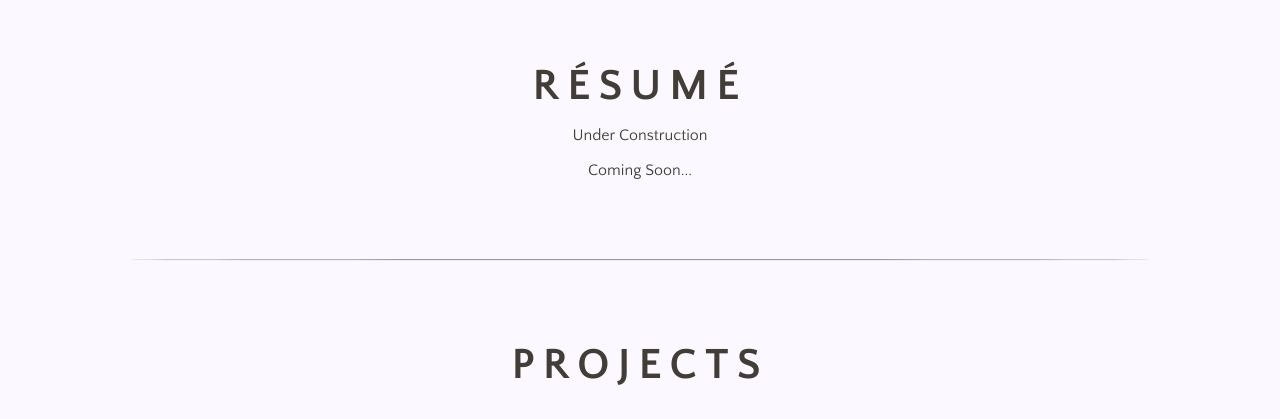
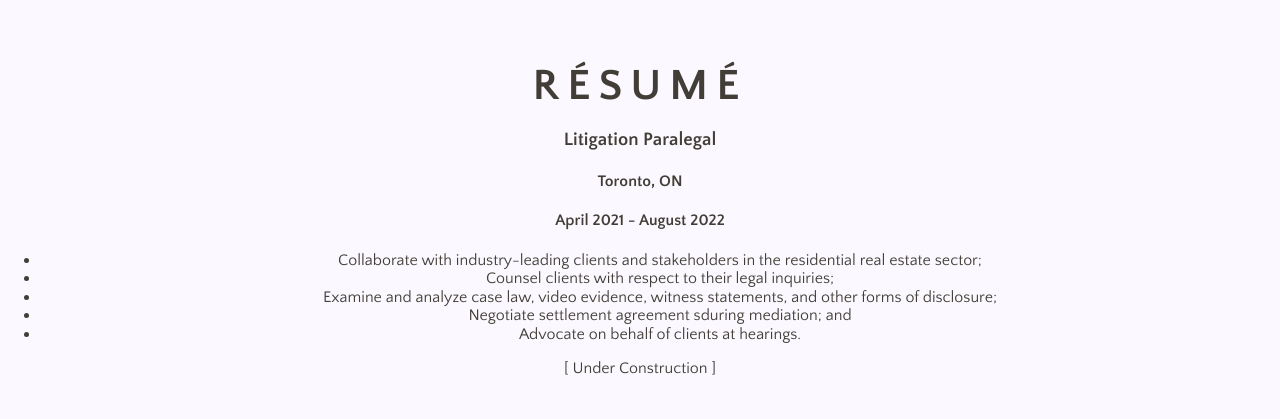
Before and after one commit to Sonnto/sonnto.github.io, a plain HTML site: page index.html in a window 1280 px wide. Shown: the part 1720-2139 px from the top of the page. Drawn offline with Linux system fonts and the light colour scheme.

Commit message:
Update resume section with most recent exp.
- Added most recent experience; will add more later

```diff
--- a/index.html
+++ b/index.html
@@ -130,8 +130,25 @@
     <!--============================== RESUME ==============================-->
     <section id="resume" class="resume-container">
       <h2 class="section-heading">Résumé</h2>
-      <p>Under Construction</p>
-      <p>Coming Soon...</p>
+      <div class="experience-container">
+        <h3 class="experience-name">Litigation Paralegal</h3>
+        <h4>Toronto, ON</h4>
+        <h4>April 2021 - August 2022</h4>
+        <ul>
+          <li>
+            Collaborate with industry-leading clients and stakeholders in the
+            residential real estate sector;
+          </li>
+          <li>Counsel clients with respect to their legal inquiries;</li>
+          <li>
+            Examine and analyze case law, video evidence, witness statements,
+            and other forms of disclosure;
+          </li>
+          <li>Negotiate settlement agreement sduring mediation; and</li>
+          <li>Advocate on behalf of clients at hearings.</li>
+        </ul>
+      </div>
+      <p>[ Under Construction ]</p>
     </section>
     <hr id="division" />
     <!--============================== PROJECTS ==============================-->
@@ -158,7 +175,8 @@
               and experience, and a portfolio of my projects. By developing my
               own website, it allows me to keep costs low, hone my programming
               skills, implement my own design, and update its content with haste
-              and ease. My website is written in
+              and ease. My website follows a mobile-first design and is written
+              in
               <strong>HTML</strong> and <strong>CSS</strong>.
             </p>
           </div>
```
